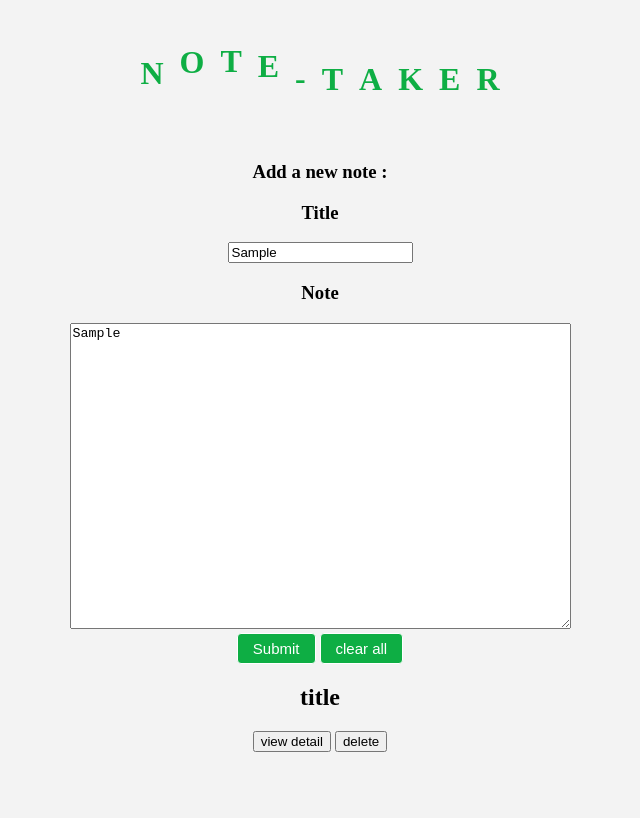
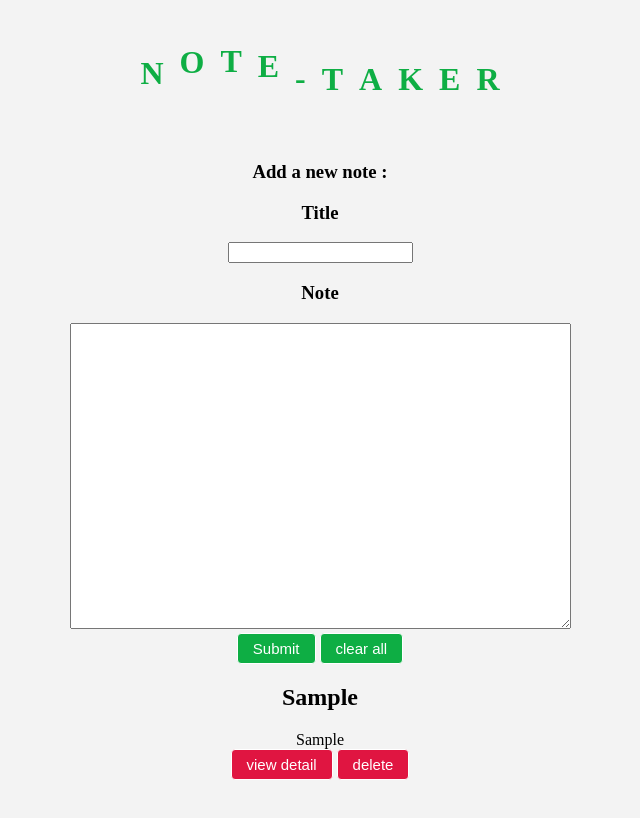
Before and after one commit to IG-Kim2511/me_2021-0621_note_taking-js, a plain HTML site: page index.html in a window 1280 px wide. Both pictures are taken after typing "Sample", "Sample" into the empty fields and a click on the button "Submit". Shown: the top 818 px of the page, without its empty margins (320-960 px from the left). Drawn offline with Linux system fonts and the light colour scheme.

Commit message:
/🍀 2. title, note - create

```diff
--- a/script.js
+++ b/script.js
@@ -26,6 +26,7 @@ const clearAllBtn = document.querySelector('.clear_all');
 
 const noteNew = document.querySelector('#note_new');
 
+//🍀
 
 /* 🍄Algorithm)
 2. submit- title, note - create
@@ -38,24 +39,21 @@ const noteNew = document.querySelector('#note_new');
 //🍀 2. title, note - create
 submitBtn.addEventListener('click',run);
 
-submitBtn.addEventListener('keypress', (e)=> {
-    if (e.key==='enter') {
-        run;
-    }
-})
-
 function run(e){
     e.preventDefault();
 
     let note = document.createElement('div');
     note.classList.add('note_new_container');
     note.innerHTML=`
-        <h2>title</h2>
-        <div class="content"></div>
-        <button class="detalil">view detail</button>
-        <button class="delete">delete</button>
+        <h2>${titleInput.value}</h2>
+        <div class="content">${noteInput.value}</div>
+        <button class="myButton2 detail">view detail</button>
+        <button class="myButton2 delete">delete</button>
     `
     noteNew.append(note);
+
+    titleInput.value="" ;
+    noteInput.value="" ;
 }
 
 //🍀3 reload
--- a/style.css
+++ b/style.css
@@ -82,6 +82,31 @@ li{
 position: relative;
 top: 1px;
 }
+
+
+.myButton2 {
+box-shadow: inset 0px 39px 0px -24px var(--color-red);
+background-color: var(--color-red);
+border-radius: 4px;
+border: 1px solid #ffffff;
+display: inline-block;
+cursor: pointer;
+color: #ffffff;
+
+font-size: 15px;
+padding: 6px 15px;
+text-decoration: none;
+}
+.myButton2:hover {
+opacity: 0.6;
+}
+.myButton2:active {
+position: relative;
+top: 1px;
+}
+
+
+
 
 /* <logo> */
 .logo_container{
```
Lines whose indentation alone changed are shown as unchanged.
